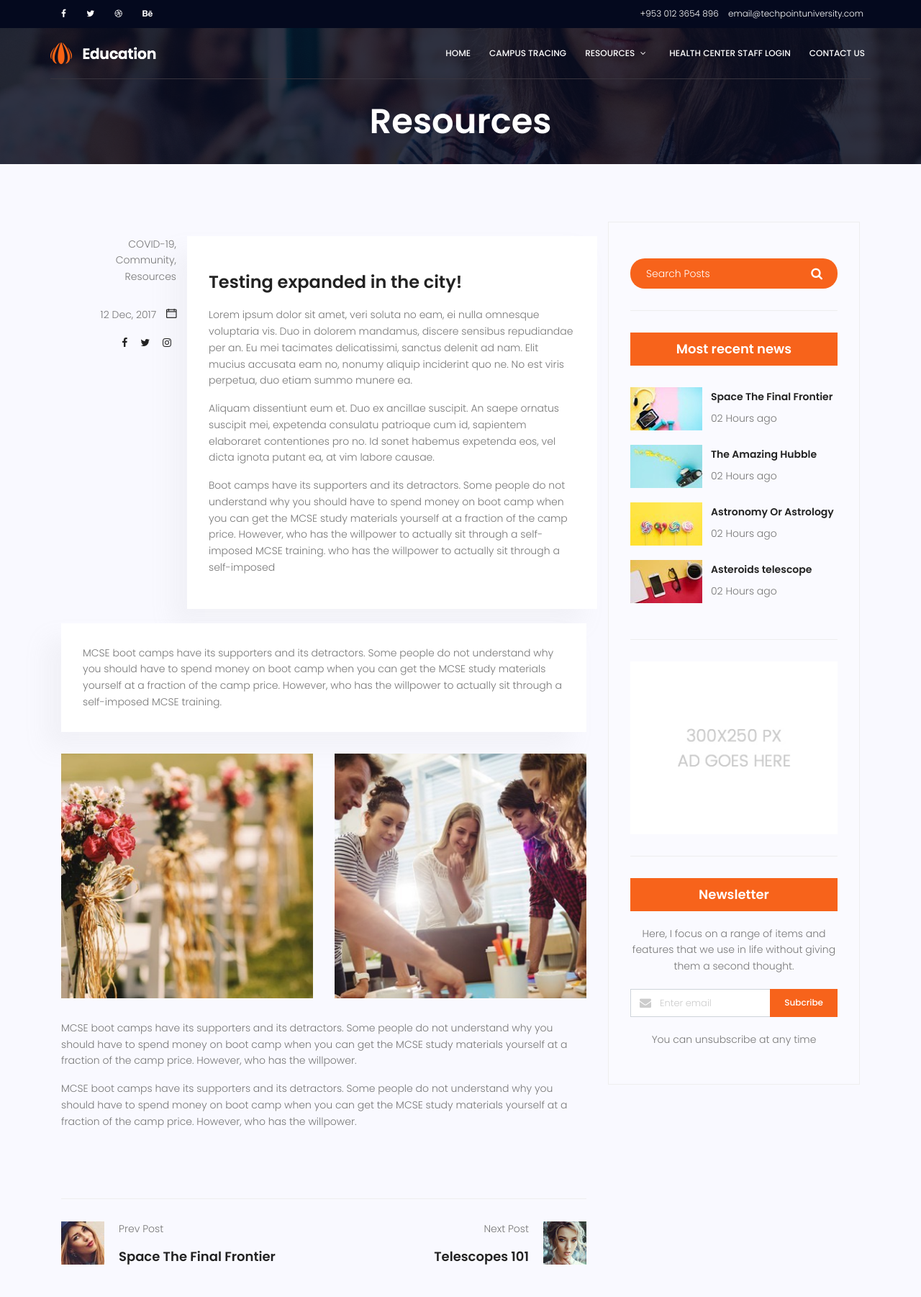
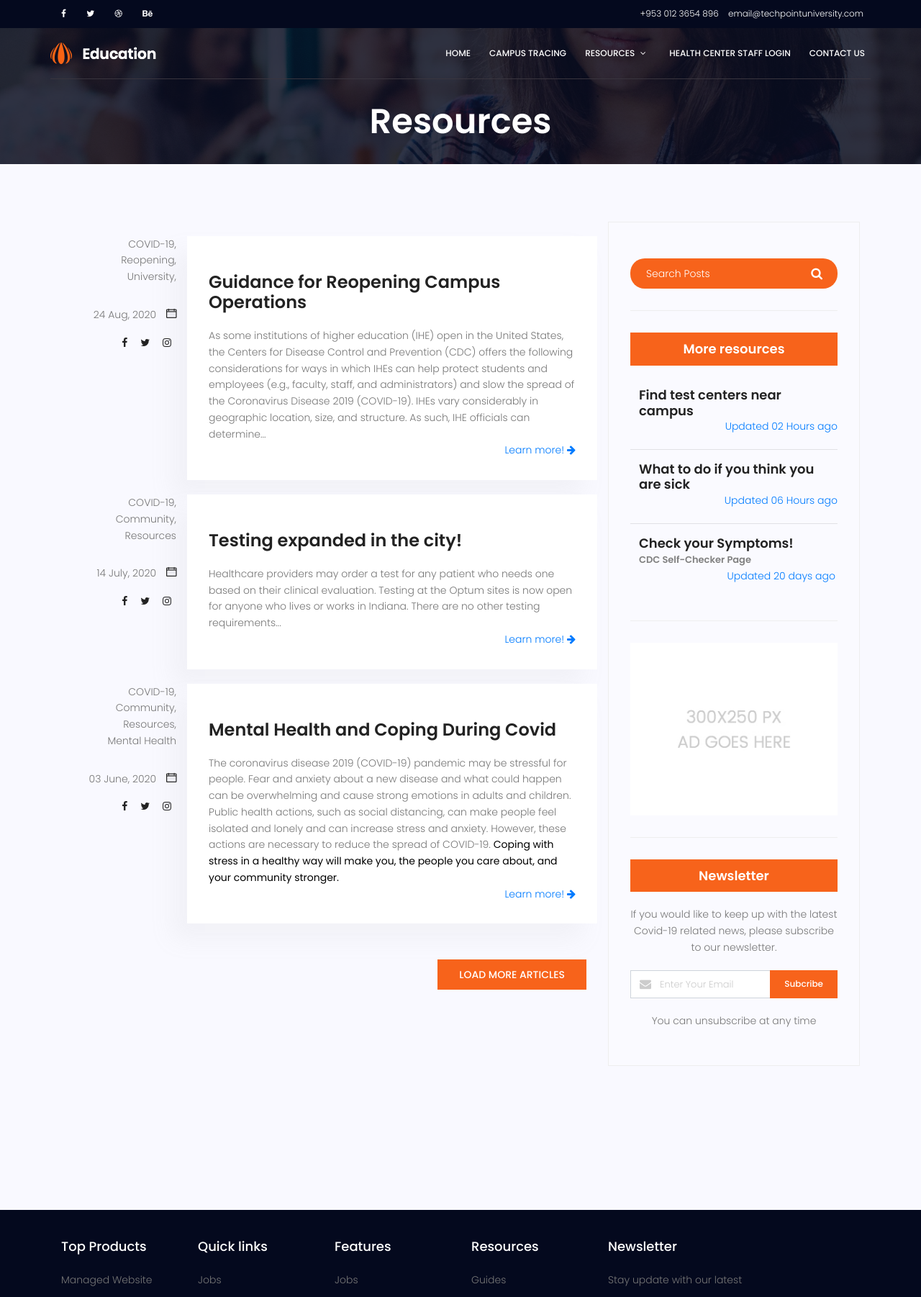
Before and after one commit to rcardo35/outbreak-detection-09, a PHP site: page /resources.php in a window 1280 px wide. Shown: the top 1802 px of the page at 72% size. Run offline with PHP 8.4, Linux system fonts and the light colour scheme; some libraries are stand-ins or nearby versions.

Commit message:
Resource page & testing centers page is done

```diff
--- a/resources.php
+++ b/resources.php
@@ -29,6 +29,12 @@
     <link rel="stylesheet" href="assets/css/owl.carousel.css">
     <link rel="stylesheet" href="assets/css/jquery-ui.css">
     <link rel="stylesheet" href="assets/css/main.css">
+
+    <style>
+        .center {
+            text-align: center;
+        }
+    </style>
 </head>
 <body>
 <header id="header" id="home">
@@ -44,8 +50,6 @@
                 <h1 class="text-white">
                     Resources
                 </h1>
-<!--                <p class="text-white link-nav"><a href="index.php">Home </a> <span class="lnr lnr-arrow-right"></span><a href="blog-home.php">Blog </a> <span class="lnr lnr-arrow-right"></span> <a-->
-<!--                            href="blog-single.php"> Blog Details Page</a></p>-->
             </div>
         </div>
     </div>
@@ -58,19 +62,17 @@
         <div class="row">
             <div class="col-lg-8 posts-list">
                 <div class="single-post row">
-<!--                    <div class="col-lg-12">-->
-<!--                        <div class="feature-img">-->
-<!--                            <img class="img-fluid" src="assets/img/blog/feature-img1.jpg" alt="">-->
-<!--                        </div>-->
-<!--                    </div>-->
+
                     <div class="col-lg-3  col-md-3 meta-details">
                         <ul class="tags">
-                            <li>COVID-19,</li><br>
-                            <li>Community,</li><br>
-                            <li>Resources</li>
+                            <li>COVID-19,</li>
+                            <br>
+                            <li>Reopening,</li>
+                            <br>
+                            <li>University,</li>
                         </ul>
                         <div class="user-details row">
-                            <p class="date col-lg-12 col-md-12 col-6"><a href="#">12 Dec, 2017</a> <span class="lnr lnr-calendar-full"></span></p>
+                            <p class="date col-lg-12 col-md-12 col-6"><a href="#">24 Aug, 2020</a> <span class="lnr lnr-calendar-full"></span></p>
                             <ul class="social-links col-lg-12 col-md-12 col-6">
                                 <li><a href="#"><i class="fa fa-facebook"></i></a></li>
                                 <li><a href="#"><i class="fa fa-twitter"></i></a></li>
@@ -79,94 +81,73 @@
                         </div>
                     </div>
                     <div class="col-lg-9 col-md-9 quotes">
-                        <h3 class="mt-20 mb-20">Testing expanded in the city!</h3>
+                        <a href="https://www.cdc.gov/coronavirus/2019-ncov/community/colleges-universities/index.html" target="_blank"><h3 class="mt-20 mb-20">Guidance for Reopening Campus
+                                Operations</h3></a>
                         <p>
-                            Lorem ipsum dolor sit amet, veri soluta no eam, ei nulla omnesque voluptaria vis. Duo in dolorem mandamus, discere sensibus repudiandae per an. Eu mei tacimates delicatissimi, sanctus delenit ad nam. Elit mucius accusata eam no, nonumy aliquip inciderint quo ne. No est viris perpetua, duo etiam summo munere ea.
-                        </p>
-                        <p>
-                            Aliquam dissentiunt eum et. Duo ex ancillae suscipit. An saepe ornatus suscipit mei, expetenda consulatu patrioque cum id, sapientem elaboraret contentiones pro no. Id sonet habemus expetenda eos, vel dicta ignota putant ea, at vim labore causae.
-                        </p>
-                        <p>
-                            Boot camps have its supporters and its detractors. Some people do not understand why you should have to spend money on boot camp when you can get the MCSE study materials
-                            yourself at a fraction of the camp price. However, who has the willpower to actually sit through a self-imposed MCSE training. who has the willpower to actually sit through
-                            a self-imposed
+                            As some institutions of higher education (IHE) open in the United States, the Centers for Disease Control and Prevention (CDC) offers the following considerations for ways in which IHEs can help protect students and employees (e.g., faculty, staff, and administrators) and slow the spread of the Coronavirus Disease 2019 (COVID-19). IHEs vary considerably in geographic location, size, and structure. As such, IHE officials can determine... <br>
+                            <span style="float:right;"><a href="https://www.cdc.gov/coronavirus/2019-ncov/community/schools-childcare/schools.html" target="_blank">Learn more! <i
+                                            class="fa fa-arrow-right" aria-hidden="true"></i></a></span>
                         </p>
                     </div>
-                    <div class="col-lg-12">
-                        <div class="quotes">
-                            MCSE boot camps have its supporters and its detractors. Some people do not understand why you should have to spend money on boot camp when you can get the MCSE study
-                            materials yourself at a fraction of the camp price. However, who has the willpower to actually sit through a self-imposed MCSE training.
-                        </div>
-                        <div class="row mt-30 mb-30">
-                            <div class="col-6">
-                                <img class="img-fluid" src="assets/img/blog/post-img1.jpg" alt="">
-                            </div>
-                            <div class="col-6">
-                                <img class="img-fluid" src="assets/img/blog/post-img2.jpg" alt="">
-                            </div>
-                            <div class="col-lg-12 mt-30">
-                                <p>
-                                    MCSE boot camps have its supporters and its detractors. Some people do not understand why you should have to spend money on boot camp when you can get the MCSE
-                                    study materials yourself at a fraction of the camp price. However, who has the willpower.
-                                </p>
-                                <p>
-                                    MCSE boot camps have its supporters and its detractors. Some people do not understand why you should have to spend money on boot camp when you can get the MCSE
-                                    study materials yourself at a fraction of the camp price. However, who has the willpower.
-                                </p>
-                            </div>
+
+                    <div class="col-lg-3  col-md-3 meta-details">
+                        <ul class="tags">
+                            <li>COVID-19,</li>
+                            <br>
+                            <li>Community,</li>
+                            <br>
+                            <li>Resources</li>
+                        </ul>
+                        <div class="user-details row">
+                            <p class="date col-lg-12 col-md-12 col-6"><a href="#">14 July, 2020</a> <span class="lnr lnr-calendar-full"></span></p>
+                            <ul class="social-links col-lg-12 col-md-12 col-6">
+                                <li><a href="#"><i class="fa fa-facebook"></i></a></li>
+                                <li><a href="#"><i class="fa fa-twitter"></i></a></li>
+                                <li><a href="#"><i class="fa fa-instagram"></i></a></li>
+                            </ul>
                         </div>
                     </div>
-                </div>
-                <div class="navigation-area">
-                    <div class="row">
-                        <div class="col-lg-6 col-md-6 col-12 nav-left flex-row d-flex justify-content-start align-items-center">
-                            <div class="thumb">
-                                <a href="#"><img class="img-fluid" src="assets/img/blog/prev.jpg" alt=""></a>
-                            </div>
-                            <div class="arrow">
-                                <a href="#"><span class="lnr text-white lnr-arrow-left"></span></a>
-                            </div>
-                            <div class="detials">
-                                <p>Prev Post</p>
-                                <a href="#"><h4>Space The Final Frontier</h4></a>
-                            </div>
-                        </div>
-                        <div class="col-lg-6 col-md-6 col-12 nav-right flex-row d-flex justify-content-end align-items-center">
-                            <div class="detials">
-                                <p>Next Post</p>
-                                <a href="#"><h4>Telescopes 101</h4></a>
-                            </div>
-                            <div class="arrow">
-                                <a href="#"><span class="lnr text-white lnr-arrow-right"></span></a>
-                            </div>
-                            <div class="thumb">
-                                <a href="#"><img class="img-fluid" src="assets/img/blog/next.jpg" alt=""></a>
-                            </div>
+                    <div class="col-lg-9 col-md-9 quotes">
+                        <a href="https://www.coronavirus.in.gov/2524.htm" target="_blank"><h3 class="mt-20 mb-20">Testing expanded in the city!</h3></a>
+                        <p>
+                            Healthcare providers may order a test for any patient who needs one based on their clinical evaluation.
+                            Testing at the Optum sites is now open for anyone who lives or works in Indiana. There are no other testing requirements...<br>
+                            <span style="float:right;"><a href="https://www.coronavirus.in.gov/2524.htm" target="_blank">Learn more! <i class="fa fa-arrow-right" aria-hidden="true"></i></a></span>
+                        </p>
+                    </div>
+
+                    <div class="col-lg-3  col-md-3 meta-details">
+                        <ul class="tags">
+                            <li>COVID-19,</li>
+                            <br>
+                            <li>Community,</li>
+                            <br>
+                            <li>Resources,</li>
+                            <br>
+                            <li>Mental Health</li>
+                        </ul>
+                        <div class="user-details row">
+                            <p class="date col-lg-12 col-md-12 col-6"><a href="#">03 June, 2020</a> <span class="lnr lnr-calendar-full"></span></p>
+                            <ul class="social-links col-lg-12 col-md-12 col-6">
+                                <li><a href="#"><i class="fa fa-facebook"></i></a></li>
+                                <li><a href="#"><i class="fa fa-twitter"></i></a></li>
+                                <li><a href="#"><i class="fa fa-instagram"></i></a></li>
+                            </ul>
                         </div>
                     </div>
+                    <div class="col-lg-9 col-md-9 quotes">
+                        <a href="https://www.cdc.gov/coronavirus/2019-ncov/daily-life-coping/managing-stress-anxiety.html" target="_blank">
+                            <h3 class="mt-20 mb-20">Mental Health and Coping During Covid</h3></a>
+                        <p>
+                            The coronavirus disease 2019 (COVID-19) pandemic may be stressful for people. Fear and anxiety about a new disease and what could happen can be overwhelming and cause strong emotions in adults and children. Public health actions, such as social distancing, can make people feel isolated and lonely and can increase stress and anxiety. However, these actions are necessary to reduce the spread of COVID-19. <strong style="color: black"> Coping with stress in a healthy way will make you, the people you care about, and your community stronger. </strong><br>
+                            <span style="float:right;"><a href="https://www.cdc.gov/coronavirus/2019-ncov/daily-life-coping/managing-stress-anxiety.html" target="_blank">Learn more! <i
+                                            class="fa fa-arrow-right" aria-hidden="true"></i></span></a>
+                        </p>
+                    </div>
                 </div>
-                <div class="comment-form">
-                    <h4>Leave a Comment</h4>
-                    <form>
-                        <div class="form-group form-inline">
-                            <div class="form-group col-lg-6 col-md-12 name">
-                                <input type="text" class="form-control" id="name" placeholder="Enter Name" onfocus="this.placeholder = ''" onblur="this.placeholder = 'Enter Name'">
-                            </div>
-                            <div class="form-group col-lg-6 col-md-12 email">
-                                <input type="email" class="form-control" id="email" placeholder="Enter email address" onfocus="this.placeholder = ''" onblur="this.placeholder = 'Enter email address'">
-                            </div>
-                        </div>
-                        <div class="form-group">
-                            <input type="text" class="form-control" id="subject" placeholder="Subject" onfocus="this.placeholder = ''" onblur="this.placeholder = 'Subject'">
-                        </div>
-                        <div class="form-group">
-                            <textarea class="form-control mb-10" rows="5" name="message" placeholder="Messege" onfocus="this.placeholder = ''" onblur="this.placeholder = 'Messege'"
-                                      required=""></textarea>
-                        </div>
-                        <a href="#" class="primary-btn text-uppercase">Post Comment</a>
-                    </form>
-                </div>
+                <a href="#" class="primary-btn text-uppercase" style="float: right">Load More Articles</a>
             </div>
+
             <div class="col-lg-4 sidebar-widgets">
                 <div class="widget-wrap">
                     <div class="single-sidebar-widget search-widget">
@@ -176,42 +157,26 @@
                         </form>
                     </div>
                     <div class="single-sidebar-widget popular-post-widget">
-                        <h4 class="popular-title">Most recent news</h4>
+                        <h4 class="popular-title">More resources</h4>
                         <div class="popular-post-list">
                             <div class="single-post-list d-flex flex-row align-items-center">
-                                <div class="thumb">
-                                    <img class="img-fluid" src="assets/img/blog/pp1.jpg" alt="">
-                                </div>
                                 <div class="details">
-                                    <a href="resources.php"><h6>Space The Final Frontier</h6></a>
-                                    <p>02 Hours ago</p>
+                                    <a href="testing-centers.php" target="_blank"><h4>Find test centers near campus &ensp;&ensp;&ensp;&ensp;</h4>
+                                        <p style="float: right">Updated 02 Hours ago</p></a>
                                 </div>
                             </div>
+                            <hr>
                             <div class="single-post-list d-flex flex-row align-items-center">
-                                <div class="thumb">
-                                    <img class="img-fluid" src="assets/img/blog/pp2.jpg" alt="">
-                                </div>
                                 <div class="details">
-                                    <a href="resources.php"><h6>The Amazing Hubble</h6></a>
-                                    <p>02 Hours ago</p>
+                                    <a href="https://www.cdc.gov/coronavirus/2019-ncov/if-you-are-sick/index.html" target="_blank"><h4>What to do if you think you are sick</h4>
+                                        <p style="float: right">Updated 06 Hours ago</p></a>
                                 </div>
                             </div>
+                            <hr>
                             <div class="single-post-list d-flex flex-row align-items-center">
-                                <div class="thumb">
-                                    <img class="img-fluid" src="assets/img/blog/pp3.jpg" alt="">
-                                </div>
                                 <div class="details">
-                                    <a href="resources.php"><h6>Astronomy Or Astrology</h6></a>
-                                    <p>02 Hours ago</p>
-                                </div>
-                            </div>
-                            <div class="single-post-list d-flex flex-row align-items-center">
-                                <div class="thumb">
-                                    <img class="img-fluid" src="assets/img/blog/pp4.jpg" alt="">
-                                </div>
-                                <div class="details">
-                                    <a href="resources.php"><h6>Asteroids telescope</h6></a>
-                                    <p>02 Hours ago</p>
+                                    <a href="https://www.cdc.gov/coronavirus/2019-ncov/symptoms-testing/symptoms.html" target="_blank"><h4>Check your Symptoms! <br><span style="font-size: small; color: gray">CDC Self-Checker Page</span>&ensp;&ensp;&ensp;&ensp;&ensp;&ensp;&ensp;&ensp;&ensp;&ensp;&ensp;&ensp;&ensp;</h4>
+                                        <p style="float: right">Updated 20 days ago</p></a>
                                 </div>
                             </div>
                         </div>
@@ -222,8 +187,7 @@
                     <div class="single-sidebar-widget newsletter-widget">
                         <h4 class="newsletter-title">Newsletter</h4>
                         <p>
-                            Here, I focus on a range of items and features that we use in life without
-                            giving them a second thought.
+                            If you would like to keep up with the latest Covid-19 related news, please subscribe to our newsletter.
                         </p>
                         <div class="form-group d-flex flex-row">
                             <div class="col-autos">
@@ -233,11 +197,10 @@
 
                                         </div>
                                     </div>
-                                    <input type="text" class="form-control" id="inlineFormInputGroup" placeholder="Enter email" onfocus="this.placeholder = ''"
-                                           onblur="this.placeholder = 'Enter email'">
+                                    <input type="text" class="form-control" id="inlineFormInputGroup" placeholder="Enter Your Email">
                                 </div>
                             </div>
-                            <a href="#" class="bbtns">Subcribe</a>
+                            <a class="bbtns">Subcribe</a>
                         </div>
                         <p class="text-bottom">
                             You can unsubscribe at any time
```
Also changed, not shown: testing-centers.php (+20 -22 lines).
